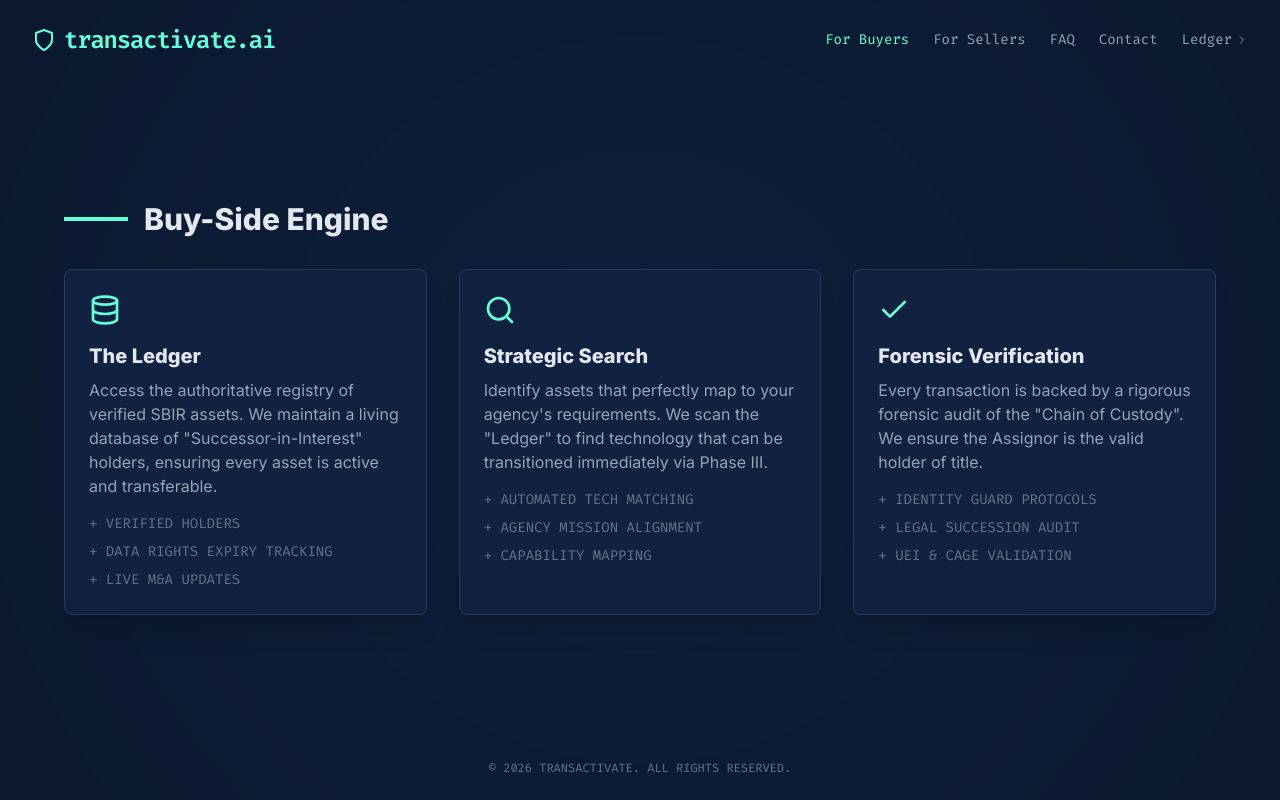
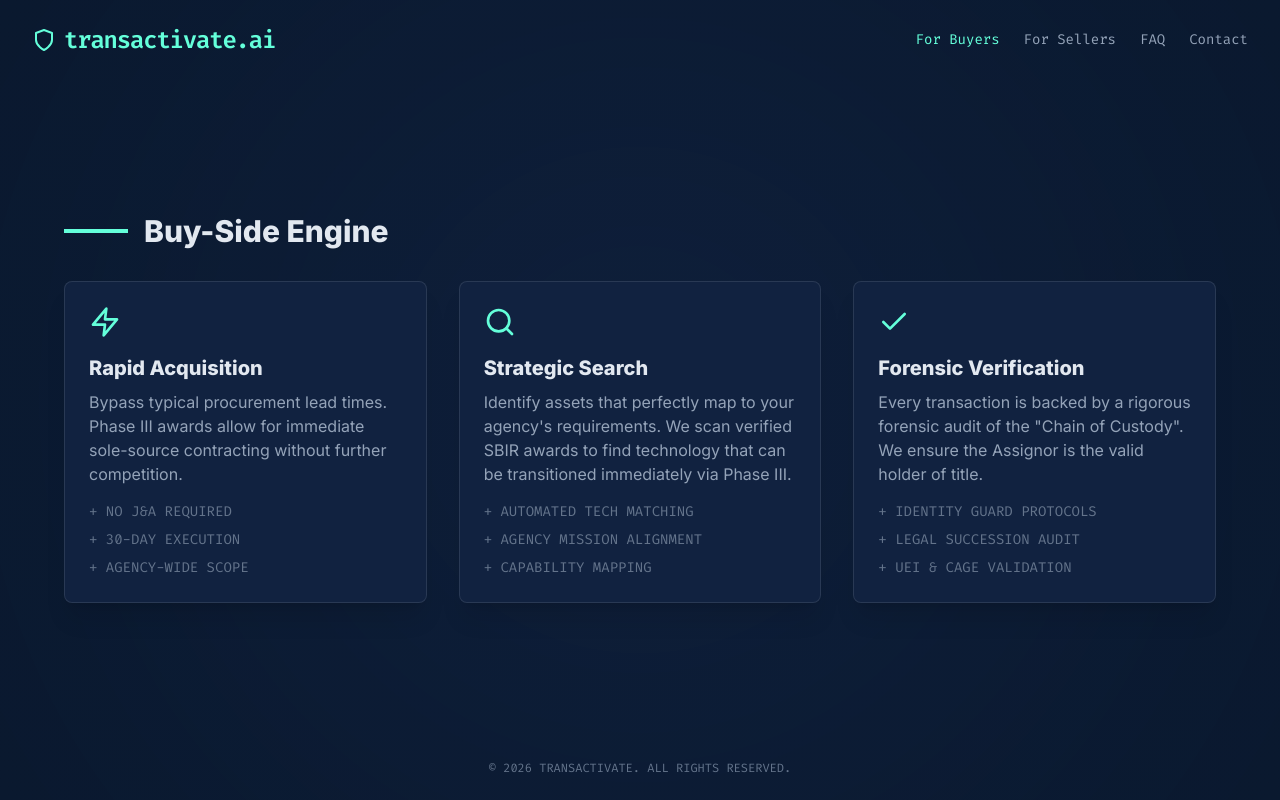
Before and after one commit to transactivate/website, a React (Vite) app: page / in a window 1280 px wide. Both pictures are taken after a click on the button "For Buyers". Built offline with nearby package versions, Linux system fonts and the light colour scheme.

Commit message:
Remove Ledger and references, replace with Rapid Acquisition

```diff
--- a/src/App.jsx
+++ b/src/App.jsx
@@ -1,6 +1,6 @@
 import { useState } from 'react';
 import { motion, AnimatePresence } from 'framer-motion';
-import { Shield, ChevronRight, Search, Activity, Briefcase, Mail, HelpCircle, FileText, Check, Database, Layers } from 'lucide-react';
+import { Shield, ChevronRight, Search, Activity, Briefcase, Mail, HelpCircle, FileText, Check, Zap, Layers } from 'lucide-react';
 
 const SECTIONS = {
     LANDING: 'LANDING',
@@ -51,12 +51,6 @@ function App() {
                         className={`nav-link ${activeSection === SECTIONS.CONTACT ? 'text-[#64ffda]' : ''}`}
                     >
                         Contact
-                    </button>
-                    <button
-                        className="nav-link flex items-center gap-1 text-slate-400 hover:text-[#64ffda]"
-                        onClick={() => window.open('https://github.com/transactivate', '_blank')}
-                    >
-                        Ledger <ChevronRight size={12} />
                     </button>
                 </div>
             </nav>
@@ -121,15 +115,15 @@ const BuyersKey = () => (
 
         <div className="grid md:grid-cols-3 gap-8">
             <div className="glass-card">
-                <Database className="text-[#64ffda] mb-4" size={32} />
-                <h3 className="text-xl font-bold text-slate-200 mb-2">The Ledger</h3>
+                <Zap className="text-[#64ffda] mb-4" size={32} />
+                <h3 className="text-xl font-bold text-slate-200 mb-2">Rapid Acquisition</h3>
                 <p className="text-slate-400 mb-4">
-                    Access the authoritative registry of verified SBIR assets. We maintain a living database of "Successor-in-Interest" holders, ensuring every asset is active and transferable.
+                    Bypass typical procurement lead times. Phase III awards allow for immediate sole-source contracting without further competition.
                 </p>
                 <ul className="text-sm text-slate-500 font-mono space-y-2">
-                    <li>+ VERIFIED HOLDERS</li>
-                    <li>+ DATA RIGHTS EXPIRY TRACKING</li>
-                    <li>+ LIVE M&A UPDATES</li>
+                    <li>+ NO J&A REQUIRED</li>
+                    <li>+ 30-DAY EXECUTION</li>
+                    <li>+ AGENCY-WIDE SCOPE</li>
                 </ul>
             </div>
 
@@ -137,7 +131,7 @@ const BuyersKey = () => (
                 <Search className="text-[#64ffda] mb-4" size={32} />
                 <h3 className="text-xl font-bold text-slate-200 mb-2">Strategic Search</h3>
                 <p className="text-slate-400 mb-4">
-                    Identify assets that perfectly map to your agency's requirements. We scan the "Ledger" to find technology that can be transitioned immediately via Phase III.
+                    Identify assets that perfectly map to your agency's requirements. We scan verified SBIR awards to find technology that can be transitioned immediately via Phase III.
                 </p>
                 <ul className="text-sm text-slate-500 font-mono space-y-2">
                     <li>+ AUTOMATED TECH MATCHING</li>
@@ -182,8 +176,8 @@ const SellersKey = () => (
                     Uncover hidden value in your IP portfolio. We audit your historical SBIR/STTR awards to identify dormant data rights that can be monetized.
                 </p>
                 <div className="p-3 bg-[#020c1b] rounded border border-slate-700 font-mono text-xs text-slate-400">
-                    > SCANNING PAST AWARDS...<br />
-                    > IDENTIFIED: 3 TRANSFERABLE ASSETS
+           > SCANNING PAST AWARDS...<br />
+           > IDENTIFIED: 3 TRANSFERABLE ASSETS
                 </div>
             </div>
 
@@ -194,8 +188,8 @@ const SellersKey = () => (
                     We identify large Prime contractors facing "Revenue Cliffs" who need your Sole Source authority to bridge the gap. Turn your IP into immediate liquidity.
                 </p>
                 <div className="p-3 bg-[#020c1b] rounded border border-slate-700 font-mono text-xs text-slate-400">
-                    > MATCHING: [YOUR_ASSET] -> [PRIME]<br />
-                    > STATUS: MATCH FOUND (95%)
+          > MATCHING: [YOUR_ASSET] -> [PRIME]<br />
+          > STATUS: MATCH FOUND (95%)
                 </div>
             </div>
 
@@ -208,7 +202,7 @@ const SellersKey = () => (
                 <ul className="space-y-4 text-slate-400 text-sm">
                     <li className="flex gap-2">
                         <span className="text-[#64ffda]">01.</span>
-                        <span>Asset Sale (Cash Out)</span>
+                        <span>Asset Sale (Simple Assignment)</span>
                     </li>
                     <li className="flex gap-2">
                         <span className="text-[#64ffda]">02.</span>
```
